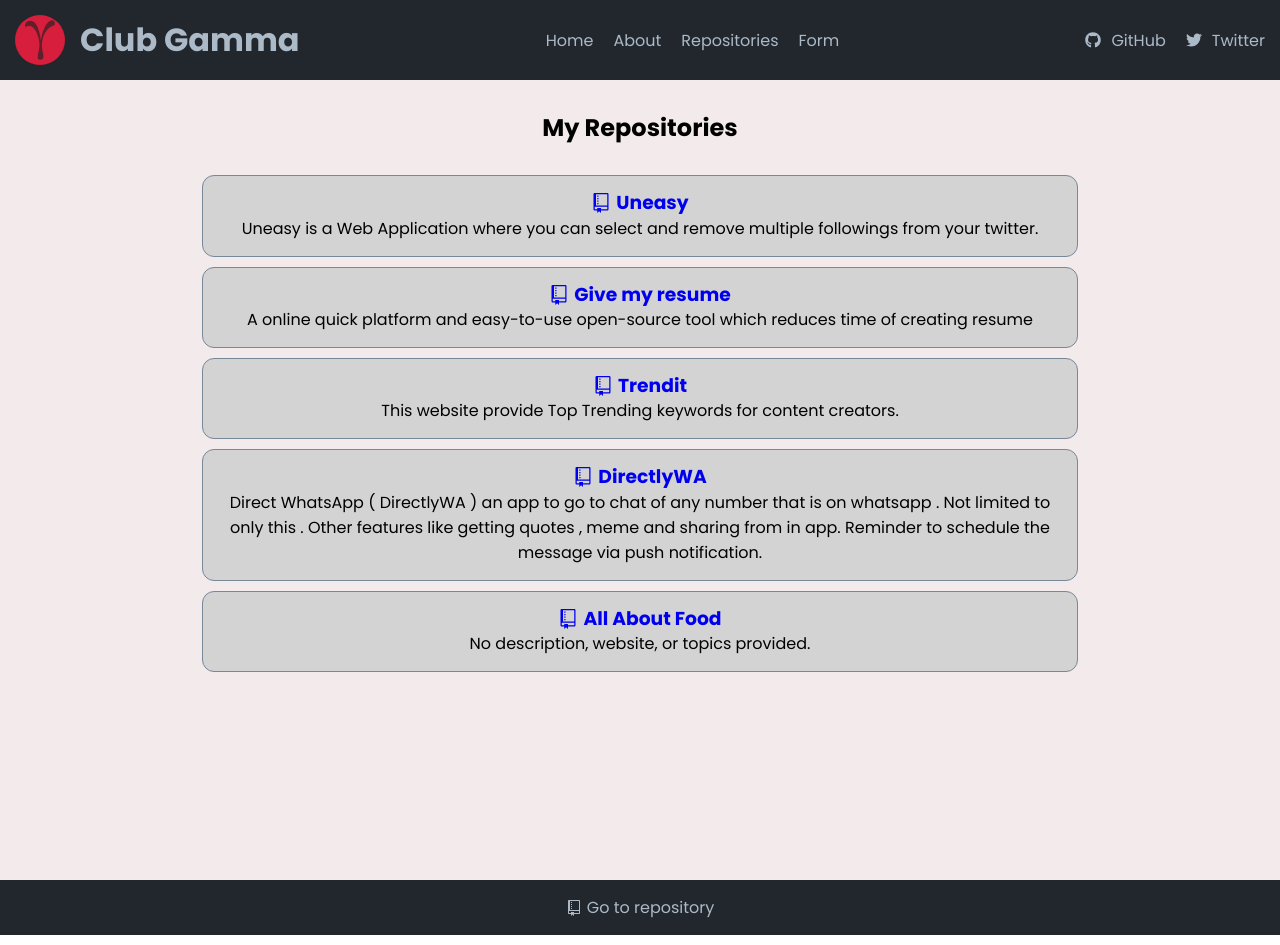
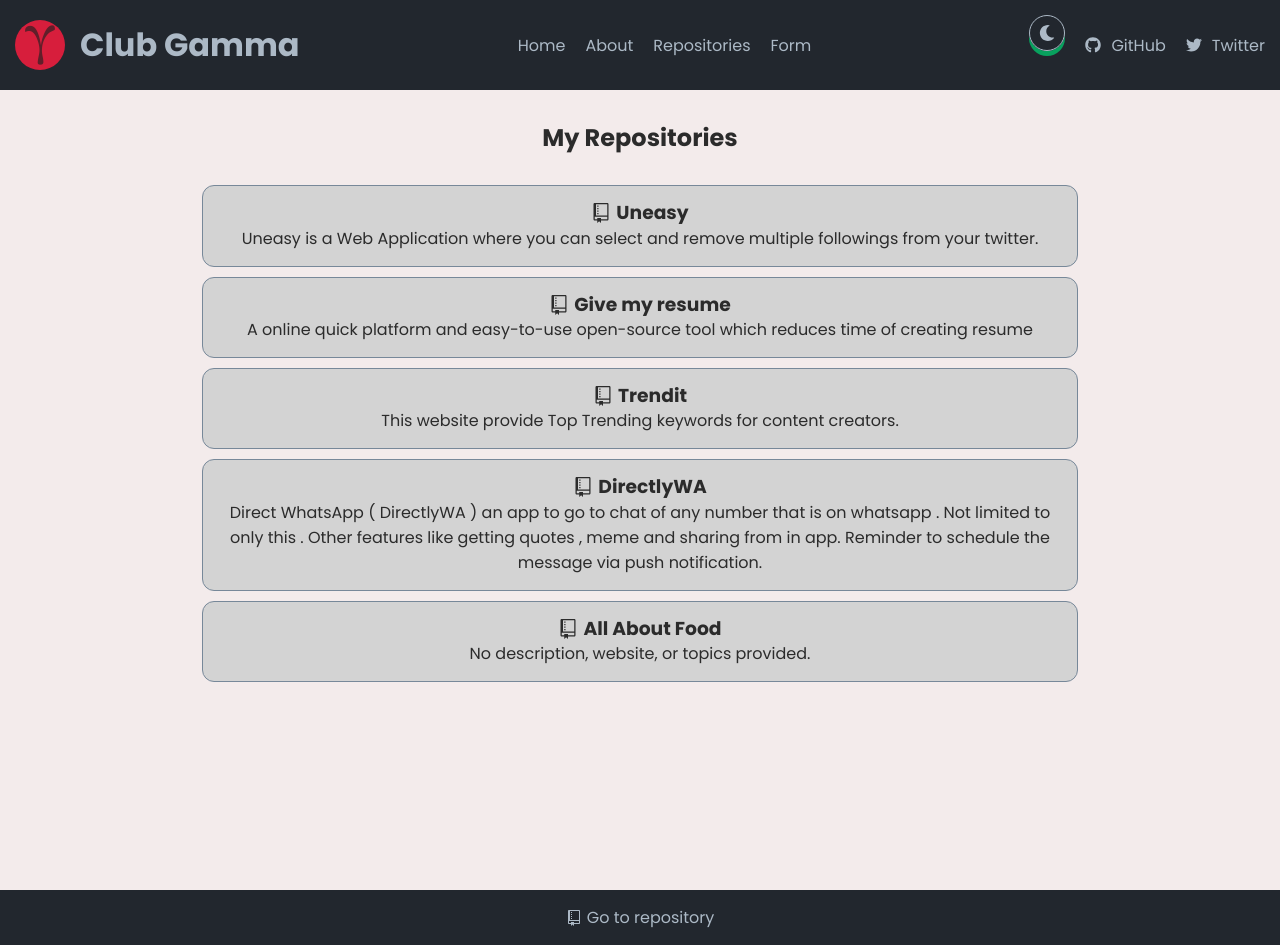
Before and after one commit to clubgamma/Good_First_Issue_Web_App, a React (Create React App) app in the folder frontend/: page /repositories in a window 1280 px wide. Built offline with nearby package versions, Linux system fonts and the light colour scheme.

Commit message:
feat: add dark mode toggle with persisted theme (closes #34)

```diff
--- a/frontend/src/App.js
+++ b/frontend/src/App.js
@@ -1,6 +1,7 @@
 import "./App.css";
 import {Hero, About, Repositories, Form, Layout} from './pages'
 import { Route, RouterProvider, createBrowserRouter, createRoutesFromElements } from 'react-router-dom'
+import { ThemeProvider } from './context/ThemeContext'
 
 const router = createBrowserRouter(
   createRoutesFromElements(
@@ -14,7 +15,11 @@ const router = createBrowserRouter(
 )
 
 function App() {
-  return <RouterProvider router={router} />
+  return (
+    <ThemeProvider>
+      <RouterProvider router={router} />
+    </ThemeProvider>
+  )
 }
 
-export default App;
+export default App
--- /dev/null
+++ b/frontend/src/context/ThemeContext.js
@@ -0,0 +1,42 @@
+import React, { createContext, useContext, useEffect, useState } from 'react'
+
+const ThemeContext = createContext()
+
+const STORAGE_KEY = 'club-gamma-theme'
+
+function getInitialTheme() {
+  const stored = localStorage.getItem(STORAGE_KEY)
+  if (stored === 'light' || stored === 'dark') {
+    return stored
+  }
+
+  const prefersDark = window.matchMedia('(prefers-color-scheme: dark)').matches
+  return prefersDark ? 'dark' : 'light'
+}
+
+export function ThemeProvider({ children }) {
+  const [theme, setTheme] = useState(getInitialTheme)
+
+  useEffect(() => {
+    document.body.setAttribute('data-theme', theme)
+    localStorage.setItem(STORAGE_KEY, theme)
+  }, [theme])
+
+  function toggleTheme() {
+    setTheme((prev) => (prev === 'light' ? 'dark' : 'light'))
+  }
+
+  return (
+    <ThemeContext.Provider value={{ theme, toggleTheme }}>
+      {children}
+    </ThemeContext.Provider>
+  )
+}
+
+export function useTheme() {
+  const context = useContext(ThemeContext)
+  if (!context) {
+    throw new Error('useTheme must be used within a ThemeProvider')
+  }
+  return context
+}
--- a/frontend/src/index.css
+++ b/frontend/src/index.css
@@ -1,3 +1,34 @@
+:root,
+body[data-theme="light"] {
+  --bg-color: #f3ebeb;
+  --bg-color-alt: #ffffff;
+  --text-color: #2b2b2b;
+  --text-color-muted: #474747;
+  --heading-color: #601f2a;
+  --navbar-bg: #22272e;
+  --navbar-text: #acb9c6;
+  --navbar-text-hover: #ffffff;
+  --card-bg: lightgrey;
+  --card-border: lightslategray;
+  --divider-color: #acb9c6;
+  --link-color: #601f2a;
+}
+
+body[data-theme="dark"] {
+  --bg-color: #16181d;
+  --bg-color-alt: #1f2229;
+  --text-color: #e4e6eb;
+  --text-color-muted: #b6bac2;
+  --heading-color: #e8a3ae;
+  --navbar-bg: #0d0f13;
+  --navbar-text: #acb9c6;
+  --navbar-text-hover: #ffffff;
+  --card-bg: #262b33;
+  --card-border: #3a3f47;
+  --divider-color: #3a3f47;
+  --link-color: #e8a3ae;
+}
+
 body {
   margin: 0;
   font-family: -apple-system, BlinkMacSystemFont, 'Segoe UI', 'Roboto', 'Oxygen',
@@ -5,6 +36,9 @@ body {
     sans-serif;
   -webkit-font-smoothing: antialiased;
   -moz-osx-font-smoothing: grayscale;
+  background-color: var(--bg-color);
+  color: var(--text-color);
+  transition: background-color 0.2s ease, color 0.2s ease;
 }
 
 code {
--- a/frontend/src/pages/About.css
+++ b/frontend/src/pages/About.css
@@ -1,6 +1,6 @@
 .about-container {
   padding: 2rem 12rem;
-  background: #f3ebeb;
+  background: var(--bg-color);
   text-align: center;
   display: flex;
   flex-direction: column;
@@ -8,6 +8,7 @@
   align-items: center;
   gap: 2rem;
   min-height: 100vh;
+  transition: background-color 0.2s ease;
 }
 
 .about-container .About-logo {
@@ -18,15 +19,19 @@
 }
 
 .about-container h2 {
-  color: #601f2a;
+  color: var(--heading-color);
 }
 
 .about-container p {
-  color: #474747;
+  color: var(--text-color-muted);
+}
+
+.about-container a {
+  color: var(--link-color);
 }
 
 .about-container hr {
-  border: 10px dotted #acb9c6;
+  border: 10px dotted var(--divider-color);
   border-top: none;
   width: 10%;
 }
--- a/frontend/src/pages/Card.css
+++ b/frontend/src/pages/Card.css
@@ -5,10 +5,12 @@
 }
 
 .card-bg .card {
-  background: lightgrey;
+  background: var(--card-bg);
   padding: 15px;
-  border: 1px solid lightslategray;
+  border: 1px solid var(--card-border);
   border-radius: 12px;
+  color: var(--text-color);
+  transition: background-color 0.2s ease, border-color 0.2s ease;
 }
 
 .card-bg .repo-title {
@@ -17,6 +19,7 @@
   justify-content: center;
   align-items: center;
   gap: 5px;
+  color: var(--text-color);
 }
 
 .card-bg .repo-contr {
--- a/frontend/src/pages/Footer.css
+++ b/frontend/src/pages/Footer.css
@@ -1,9 +1,10 @@
 .footer-bg {
-  background: #22272e;
+  background: var(--navbar-bg);
   padding: 15px;
   position: static;
   bottom: 0;
   width: 100%;
+  transition: background-color 0.2s ease;
 }
 
 .repo-link {
@@ -12,5 +13,5 @@
   align-items: center;
   gap: 5px;
   text-decoration: none;
-  color: #acb9c6;
+  color: var(--navbar-text);
 }
--- a/frontend/src/pages/Hero.css
+++ b/frontend/src/pages/Hero.css
@@ -1,8 +1,9 @@
 .hero-bg {
   min-height: 100vh;
-  background: #f3ebeb;
+  background: var(--bg-color);
   display: grid;
   place-items: center;
+  transition: background-color 0.2s ease;
 }
 
 @media only screen and (width < 425px) {
--- a/frontend/src/pages/Navbar.css
+++ b/frontend/src/pages/Navbar.css
@@ -1,10 +1,11 @@
 .navbar-bg {
-  background: #22272e;
-  color: #acb9c6;
+  background: var(--navbar-bg);
+  color: var(--navbar-text);
   padding: 15px;
   display: flex;
   justify-content: space-between;
   align-items: center;
+  transition: background-color 0.2s ease;
 }
 
 .navbar-bg .navbar-title {
@@ -40,16 +41,38 @@
   justify-content: space-around;
   align-items: center;
   gap: 10px;
-  color: #acb9c6;
+  color: var(--navbar-text);
   text-decoration: none;
 }
 
 .navbar-bg ul li a:hover {
-  color: #e1e6eb;
+  color: var(--navbar-text-hover);
 }
 
 .navbar-bg .navbar-container {
   display: flex;
+}
+
+.theme-toggle {
+  display: flex;
+  align-items: center;
+  justify-content: center;
+  background: transparent;
+  border: 1px solid var(--navbar-text);
+  color: var(--navbar-text);
+  border-radius: 50%;
+  width: 36px;
+  height: 36px;
+  cursor: pointer;
+  font-size: 1rem;
+  padding: 0;
+  transition: color 0.2s ease, border-color 0.2s ease, transform 0.2s ease;
+}
+
+.theme-toggle:hover {
+  color: var(--navbar-text-hover);
+  border-color: var(--navbar-text-hover);
+  transform: scale(1.08);
 }
 
 @media only screen and (width < 768px) {
--- a/frontend/src/pages/Navbar.js
+++ b/frontend/src/pages/Navbar.js
@@ -1,10 +1,13 @@
 import React from 'react'
 import './Navbar.css'
 import {logo} from './index'
-import { FaGithub, FaTwitter } from "react-icons/fa";
-import {Link, NavLink} from 'react-router-dom'
+import { FaGithub, FaTwitter, FaSun, FaMoon } from "react-icons/fa";
+import { Link, NavLink } from 'react-router-dom'
+import { useTheme } from '../context/ThemeContext'
 
 function Navbar() {
+  const { theme, toggleTheme } = useTheme()
+
   return (
     <div className='navbar-bg'>
       <div className='navbar-title'>
@@ -31,16 +34,27 @@ function Navbar() {
       <div className="social-links">
         <ul>
           <li>
-            <Link to="https://github.com/clubgamma" target='_blank'>
+            <button
+              type="button"
+              className="theme-toggle"
+              onClick={toggleTheme}
+              aria-label={theme === 'light' ? 'Switch to dark mode' : 'Switch to light mode'}
+              title={theme === 'light' ? 'Switch to dark mode' : 'Switch to light mode'}
+            >
+              {theme === 'light' ? <FaMoon /> : <FaSun />}
+            </button>
+          </li>
+          <li>
+            <a href="https://github.com/clubgamma" target='_blank' rel="noopener noreferrer">
               <FaGithub />
               <p>GitHub</p>
-            </Link>
+            </a>
           </li>
           <li>
-            <Link to="https://twitter.com/club_gamma" target='_blank'>
+            <a href="https://twitter.com/club_gamma" target='_blank' rel="noopener noreferrer">
               <FaTwitter />
               <p>Twitter</p>
-            </Link>
+            </a>
           </li>
         </ul>
       </div>
--- a/frontend/src/pages/Repositories.css
+++ b/frontend/src/pages/Repositories.css
@@ -1,8 +1,10 @@
 .repo-bg {
   min-height: 100vh;
-  background: #f3ebeb;
+  background: var(--bg-color);
   text-align: center;
   padding: 2rem 12rem;
+  color: var(--text-color);
+  transition: background-color 0.2s ease;
 }
 
 .repo-bg h2 {
```
